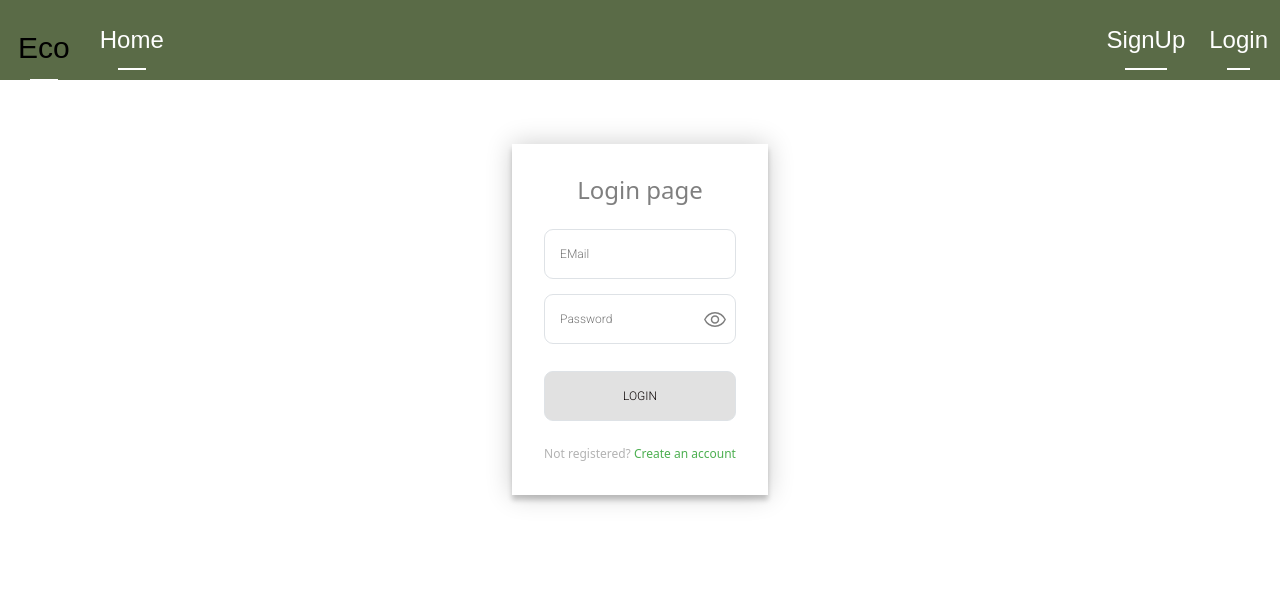
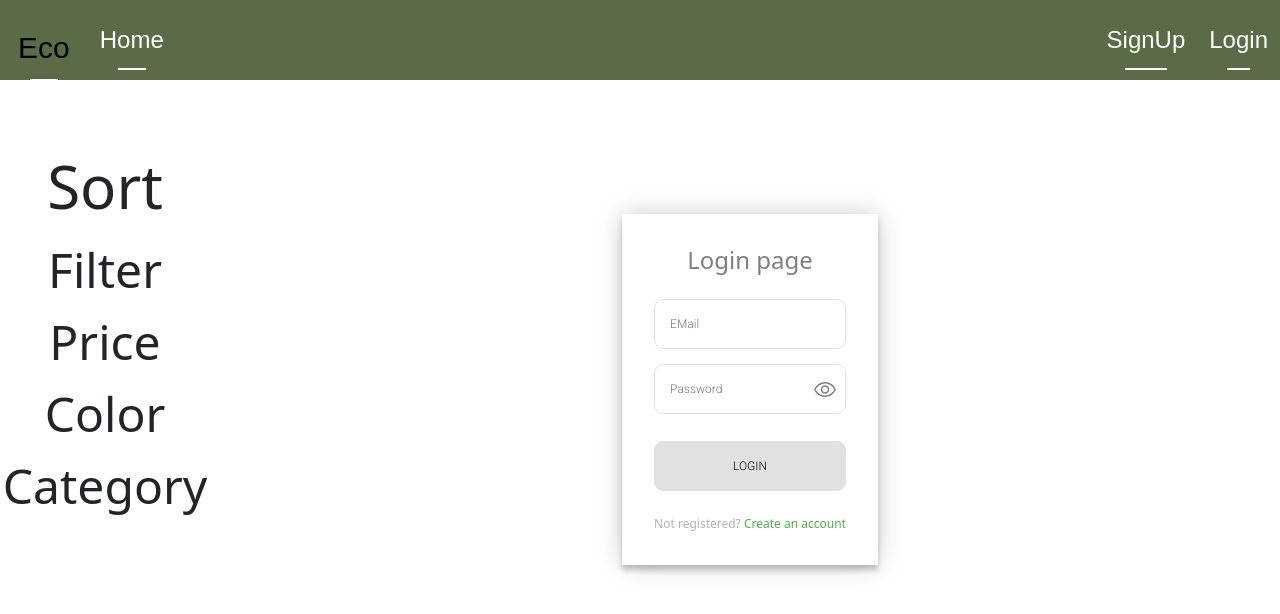
Before and after one commit to JuliaAvona/eCommerce-App, a React (Vite) app: page /login in a window 1280 px wide. Shown: the top 614 px of the page. Built offline with nearby package versions, Linux system fonts and the light colour scheme.

Commit message:
feat: Aside, price on the card, refactor OneCard

```diff
--- a/src/pages/App.css
+++ b/src/pages/App.css
@@ -7,3 +7,18 @@
 button {
   margin: 2rem;
 }
+
+.app-wrapper {
+  display: grid;
+  grid-template-areas:
+    "header header header"
+    "aside content content";
+  grid-template-rows: 60px 1fr;
+  grid-template-columns: 2fr 10fr;
+  grid-gap: 10px;
+
+}
+
+.app-wrapper-content {
+  grid-area: content;
+}
--- a/src/pages/App.tsx
+++ b/src/pages/App.tsx
@@ -8,6 +8,7 @@ import Signup from './Signup/Signup';
 import Login from './Login/Login';
 import Error from './Error/Error';
 import Main from './Main/Main';
+import Aside from './Aside/Aside';
 import { isAuth } from '../utils/storage';
 import Product from './Product/Product';
 
@@ -25,8 +26,12 @@ const PrivateRoute: FC<PrivateRouteProps> = ({ element, authPath }) => {
 
 const App = () => {
   return (
-    <>
+    <div>
       <NavigationBar />
+      <div className="app-wrapper">
+        <Aside />
+        <div className="app-wrapper-content">
+          {' '}
           <Routes>
             <Route path={Pages.main} element={<Main />} errorElement={<Error />} />
             <Route
@@ -43,7 +48,9 @@ const App = () => {
             <Route path={Pages.product} element={<Product />} errorElement={<Error />} />
             <Route path="*" element={<Error />} />
           </Routes>
-    </>
+        </div>
+      </div>
+    </div>
   );
 };
 
--- /dev/null
+++ b/src/pages/Aside/Aside.css
@@ -0,0 +1,9 @@
+.aside {
+    grid-area: aside;
+    font-size: 2rem;
+}
+
+.aside div:hover {
+    color: grey;
+    cursor: pointer;
+}
--- /dev/null
+++ b/src/pages/Aside/Aside.tsx
@@ -0,0 +1,16 @@
+import React from 'react';
+import './Aside.css';
+
+const Aside = () => {
+  return (
+    <aside className="aside">
+      <h1>Sort</h1>
+      <div>Filter</div>
+      <div>Price</div>
+      <div>Color</div>
+      <div>Category</div>
+    </aside>
+  );
+};
+
+export default Aside;
--- a/src/pages/Main/Main.module.css
+++ b/src/pages/Main/Main.module.css
@@ -1,44 +1,9 @@
 .container {
     display: grid;
-    grid-template-columns: repeat(5, 1fr);
+    grid-template-columns: repeat(3, 1fr);
     gap: 10px;
     grid-auto-rows: minmax(100px, auto);
     padding: 0.5em;
-}
-
-.card {
-    border: 1px solid #ddd;
-    padding: 10px;
-    margin: 10px;
-    box-shadow: 0px 2px 4px rgba(0, 0, 0, 0.1);
-    border-radius: 4px;
-    background-color: #fff;
-    max-width: 400px;
-    max-height: 400px;
-    overflow: hidden;
-    cursor: pointer;
-    border-radius: 1rem;
-}
-
-.card:hover {
-    background-color: #f5f5f571;
-    box-shadow: 1px 5px 5px rgba(90, 90, 90, 0.2);
-}
-
-.cardImg {
-    max-width: 300px;
-    max-height: 300px;
-    border-radius: 1rem;
-}
-
-.cardTitle {
-    font-size: 1.2rem;
-    font-weight: bold;
-}
-
-.cardDescription {
-    font-size: 1rem;
-    color: #555;
 }
 
 .green_background {
--- a/src/pages/Main/Main.tsx
+++ b/src/pages/Main/Main.tsx
@@ -2,27 +2,8 @@ import React, { useEffect, useState } from 'react';
 import { isAuth } from '../../utils/storage';
 import { getProductsForAnonym } from '../../api/index';
 import styles from './Main.module.css';
-import MyLink from '../../components/Link/Link';
 import { Product } from '../../types/interfaces';
-
-interface OneCardProps {
-  name: string;
-  description: string;
-  img: string;
-  id: string;
-}
-
-const OneCard: React.FC<OneCardProps> = ({ name, description, img, id }) => {
-  return (
-    <div className={styles.card} id={id}>
-      <div className={styles.cardTitle}>{name}</div>
-      <MyLink href={`/product/${id}`}>
-        <img className={styles.cardImg} src={img} alt={name} />
-      </MyLink>
-      <div className={styles.Description}>{description}</div>
-    </div>
-  );
-};
+import OneCard from './OneCard/OneCard';
 
 const Main: React.FC = () => {
   const [goodsInfo, setGoodsInfo] = useState<Product[]>([]);
@@ -43,6 +24,7 @@ const Main: React.FC = () => {
   }, []);
 
   return (
+    <main>
       <div className={styles.container}>
         {goodsInfo.map((product) => (
           <div key={product.id}>
@@ -55,10 +37,14 @@ const Main: React.FC = () => {
                   : ''
               }
               id={product.id}
+              price={`${String(product.masterVariant.prices[0].value.centAmount).slice(0, -2)}.00 ${
+                product.masterVariant.prices[0].value.currencyCode
+              }`}
             />
           </div>
         ))}
       </div>
+    </main>
   );
 };
 
--- /dev/null
+++ b/src/pages/Main/OneCard/OneCard.module.css
@@ -0,0 +1,48 @@
+.card {
+    border: 1px solid #ddd;
+    padding: 1rem;
+    margin: 10px;
+    box-shadow: 0px 2px 4px rgba(0, 0, 0, 0.1);
+    border-radius: 4px;
+    background-color: #fff;
+    max-width: auto;
+    max-height: 400px;
+    overflow: hidden;
+    cursor: pointer;
+    border-radius: 1rem;
+    display: grid;
+    grid-template-columns: repeat(2, 1fr);
+}
+
+.card:hover {
+    background-color: #f5f5f5d4;
+    box-shadow: 1px 5px 5px rgba(90, 90, 90, 0.2);
+}
+
+.cardImg {
+    max-width: 300px;
+    max-height: 300px;
+    border-radius: 1rem;
+}
+
+.price {
+    font-size: 1rem;
+    font-weight: bold;
+}
+
+.cardInfo {
+    display: grid;
+    flex-direction: column;
+    justify-content: space-between;
+    font-size: 0.7rem;
+}
+
+.cardTitle {
+    font-size: 1.2rem;
+    font-weight: bold;
+}
+
+.cardDescription {
+    font-size: 1rem;
+    color: #555;
+}
--- /dev/null
+++ b/src/pages/Main/OneCard/OneCard.tsx
@@ -0,0 +1,21 @@
+import React from 'react';
+import styles from './OneCard.module.css';
+import MyLink from '../../../components/Link/Link';
+import { OneCardProps } from '../../../types/interfaces';
+
+const OneCard: React.FC<OneCardProps> = ({ name, description, img, id, price }) => {
+  return (
+    <div className={styles.card} id={id}>
+      <div className={styles.cardInfo}>
+        <div className={styles.cardTitle}>{name}</div>
+        <div className={styles.Description}>{description}</div>
+        <div className={styles.price}>{price}</div>
+      </div>
+      <MyLink href={`/product/${id}`}>
+        <img className={styles.cardImg} src={img} alt={name} />
+      </MyLink>
+    </div>
+  );
+};
+
+export default OneCard;
```
Also changed, not shown: src/types/interfaces.ts (+8 -0 lines). Lines whose indentation alone changed are shown as unchanged.
